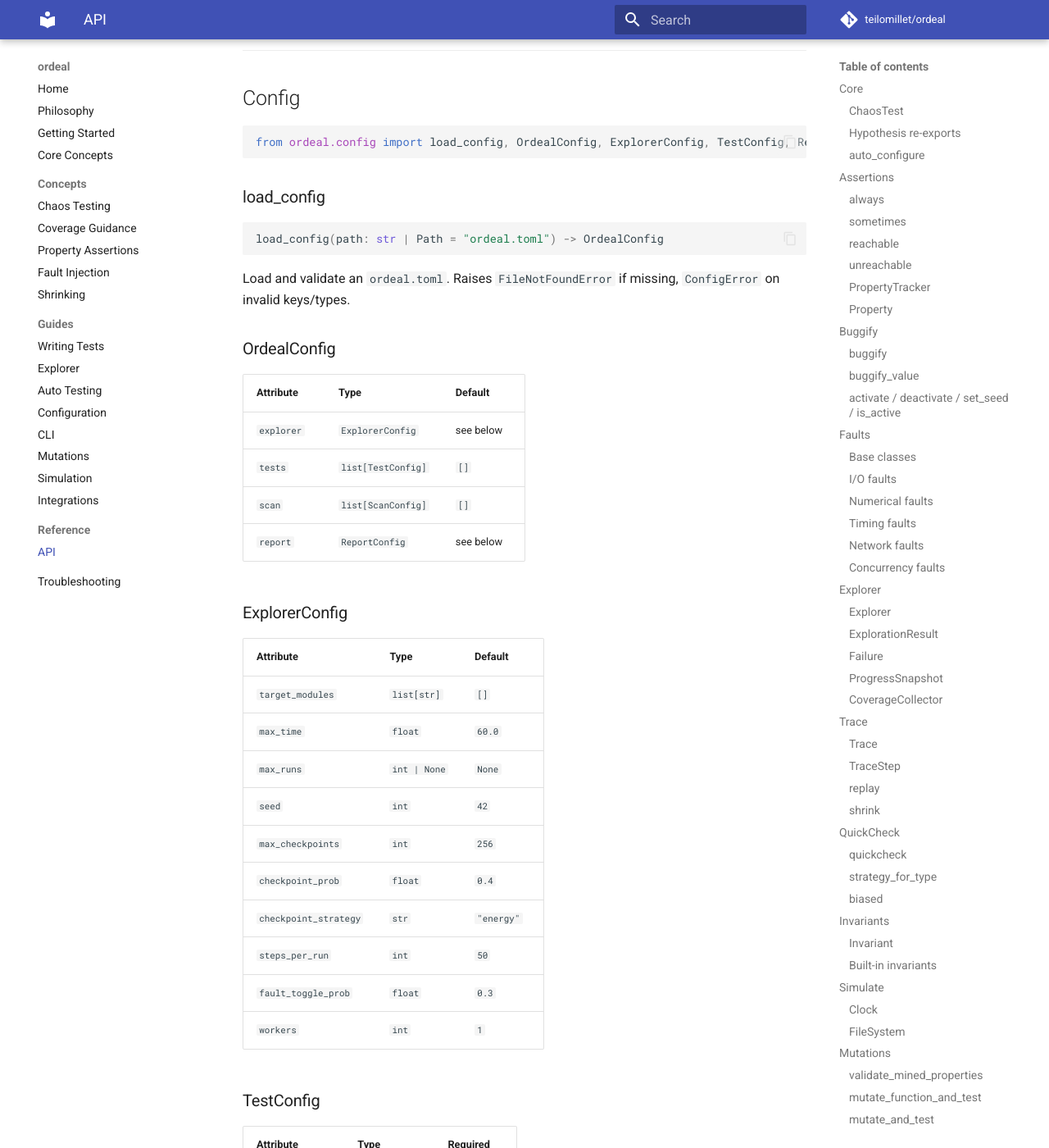
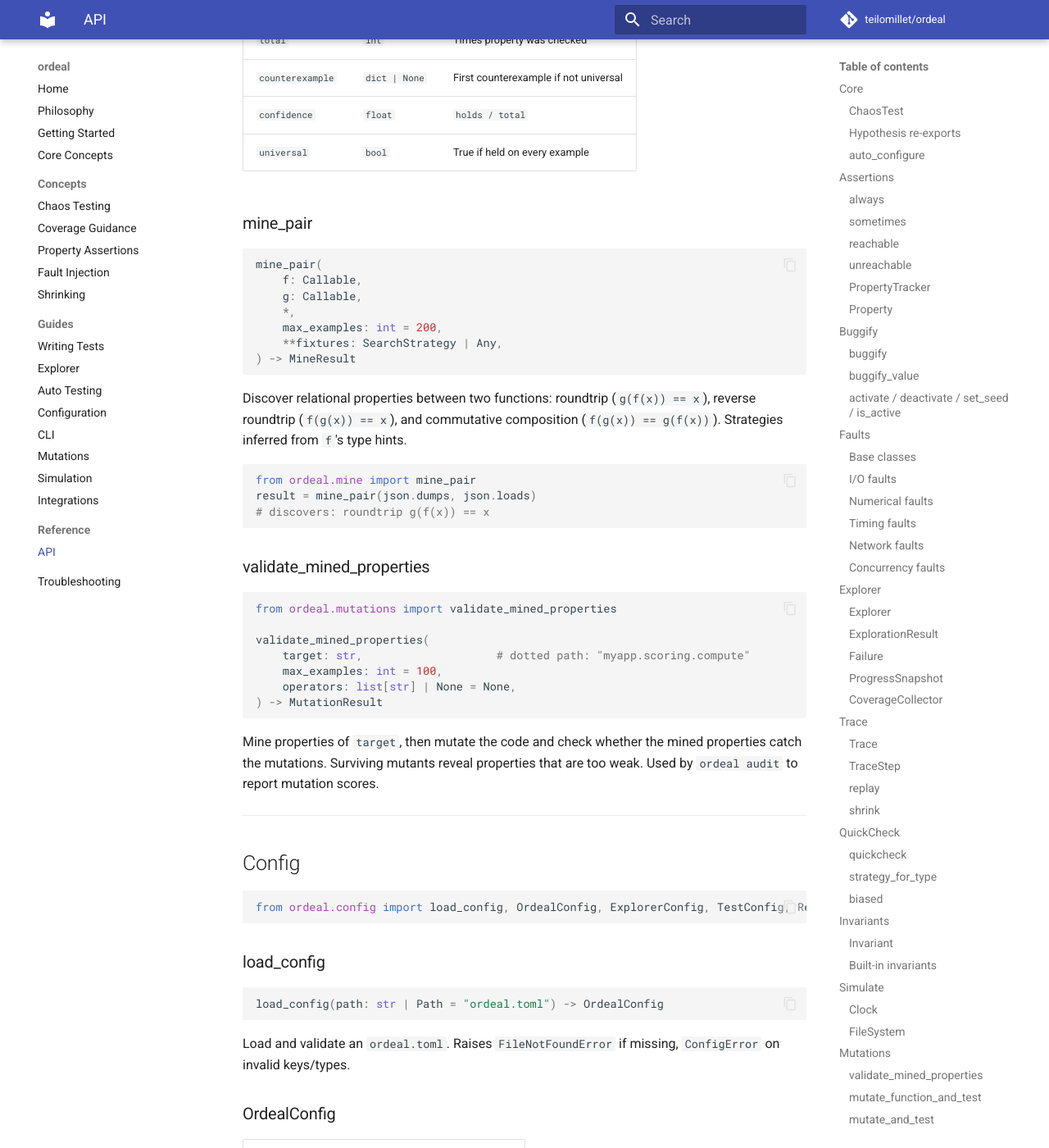
Before and after one commit to teilomillet/ordeal, an MkDocs documentation site: the page built from docs/reference/api.md, in a window 1280 px wide and 1400 px high, scrolled down 32207 px. Shown: the whole window at 82% size. Built offline with MkDocs 1.6.1 and Material for MkDocs 9.7.7, drawn with Linux system fonts in a browser that asks for light colours; comment, search, counter and statistics services are not loaded; some of the changed text lies outside the part shown.

Commit message:
docs: document mine_pair, validate_mined_properties, mutation score in audit
- API reference: mine_pair() signature and usage (roundtrip/composition)
- API reference: validate_mined_properties() — mine then mutate to
  validate property strength
- API reference: mutation_score field on ModuleAudit
- README: add mutation score to audit output example
- CHANGELOG: v0.1.19 entry

Co-Authored-By: Claude Opus 4.6 (1M context) <noreply@anthropic.com>

````diff
--- a/docs/reference/api.md
+++ b/docs/reference/api.md
@@ -964,6 +964,7 @@ Audit multiple modules and produce a formatted summary report. Every number labe
 | `mined_properties` | `list[str]` | Properties with Wilson CI bounds |
 | `gap_functions` | `list[str]` | Functions needing fixtures |
 | `suggestions` | `list[str]` | Actionable suggestions for uncovered lines |
+| `mutation_score` | `str` | e.g. `"8/10 (80%)"` — how many mutations mined properties catch |
 | `not_checked` | `list[str]` | Known unknowns — what ordeal structurally cannot verify |
 | `warnings` | `list[str]` | Every problem visible here |
 | `generated_test` | `str` | Full generated test file content |
@@ -1240,6 +1241,40 @@ Things mine() fundamentally cannot discover from random sampling — these requi
 | `confidence` | `float` | `holds / total` |
 | `universal` | `bool` | True if held on every example |
 
+### mine_pair
+
+```python
+mine_pair(
+    f: Callable,
+    g: Callable,
+    *,
+    max_examples: int = 200,
+    **fixtures: SearchStrategy | Any,
+) -> MineResult
+```
+
+Discover relational properties between two functions: roundtrip (`g(f(x)) == x`), reverse roundtrip (`f(g(x)) == x`), and commutative composition (`f(g(x)) == g(f(x))`). Strategies inferred from `f`'s type hints.
+
+```python
+from ordeal.mine import mine_pair
+result = mine_pair(json.dumps, json.loads)
+# discovers: roundtrip g(f(x)) == x
+```
+
+### validate_mined_properties
+
+```python
+from ordeal.mutations import validate_mined_properties
+
+validate_mined_properties(
+    target: str,                    # dotted path: "myapp.scoring.compute"
+    max_examples: int = 100,
+    operators: list[str] | None = None,
+) -> MutationResult
+```
+
+Mine properties of `target`, then mutate the code and check whether the mined properties catch the mutations. Surviving mutants reveal properties that are too weak. Used by `ordeal audit` to report mutation scores.
+
 ---
 
 ## Config
````
Also changed, not shown: CHANGELOG.md (+6 -0 lines), README.md (+1 -0 lines).
